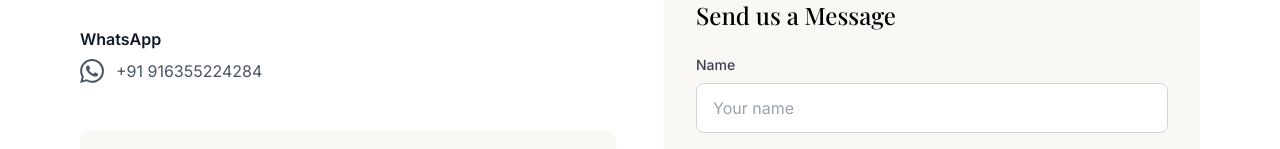
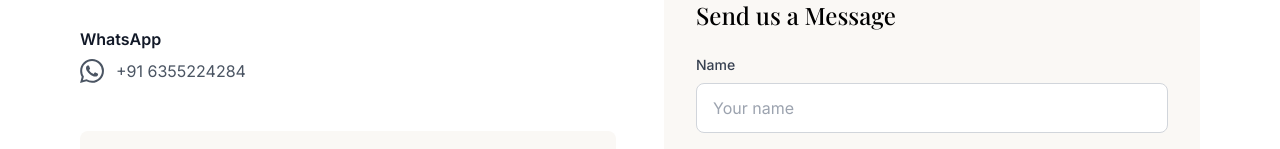
Before and after one commit to kgs2026-bit/krisa-wear, a React (Vite) app: page /contact in a window 1280 px wide. Shown: the part 498-647 px from the top of the page. Built offline with nearby package versions, Linux system fonts and the light colour scheme; the HTML template or start-up script is replaced by a standard one.

Commit message:
Fix WhatsApp displayed number format

```diff
--- a/src/pages/Contact.jsx
+++ b/src/pages/Contact.jsx
@@ -30,7 +30,7 @@ export default function Contact() {
       <section className="relative h-[40vh] flex items-center justify-center bg-brand-light">
         <div className="absolute inset-0">
           <video
-            src="/content/videos/Video-747.mp4"
+            src="/content/videos/Video-769.mp4"
             className="w-full h-full object-cover opacity-40"
             autoPlay
             muted
@@ -64,7 +64,7 @@ export default function Contact() {
                   <svg className="w-6 h-6" fill="currentColor" viewBox="0 0 24 24">
                     <path d="M17.472 14.382c-.297-.149-1.758-.867-2.03-.967-.273-.099-.471-.148-.67.15-.197.297-.767.966-.94 1.164-.173.199-.347.223-.644.075-.297-.15-1.255-.463-2.39-1.475-.883-.788-1.48-1.761-1.653-2.059-.173-.297-.018-.458.13-.606.134-.133.298-.347.446-.52.149-.174.198-.298.298-.497.099-.198.05-.371-.025-.52-.075-.149-.669-1.612-.916-2.207-.242-.579-.487-.5-.669-.51-.173-.008-.371-.01-.57-.01-.198 0-.52.074-.792.372-.272.297-1.04 1.016-1.04 2.479 0 1.462 1.065 2.875 1.213 3.074.149.198 2.096 3.2 5.077 4.487.709.306 1.262.489 1.694.625.712.227 1.36.195 1.871.118.571-.085 1.758-.719 2.006-1.413.248-.694.248-1.289.173-1.413-.074-.124-.272-.198-.57-.347m-5.421 7.403h-.004a9.87 9.87 0 01-5.031-1.378l-.361-.214-3.741.982.998-3.648-.235-.374a9.86 9.86 0 01-1.51-5.26c.001-5.45 4.436-9.884 9.888-9.884 2.64 0 5.122 1.03 6.988 2.898a9.825 9.825 0 012.893 6.994c-.003 5.45-4.437 9.884-9.885 9.884m8.413-18.297A11.815 11.815 0 0012.05 0C5.495 0 .16 5.335.157 11.892c0 2.096.547 4.142 1.588 5.945L.057 24l6.305-1.654a11.882 11.882 0 005.683 1.448h.005c6.554 0 11.89-5.335 11.893-11.893a11.821 11.821 0 00-3.48-8.413z"/>
                   </svg>
-                  +91 916355224284
+                  +91 6355224284
                 </a>
               </div>
             </div>
```
